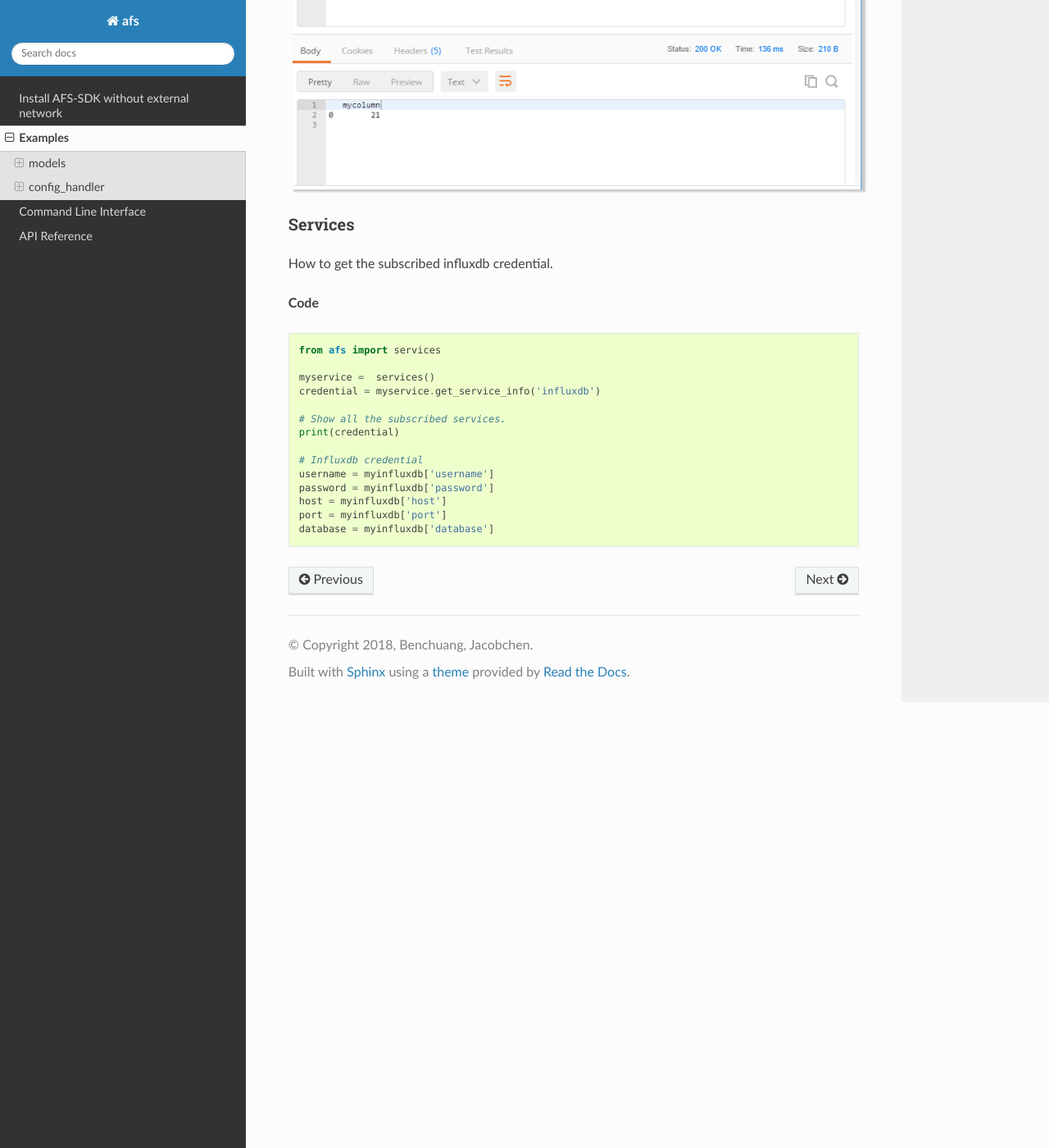
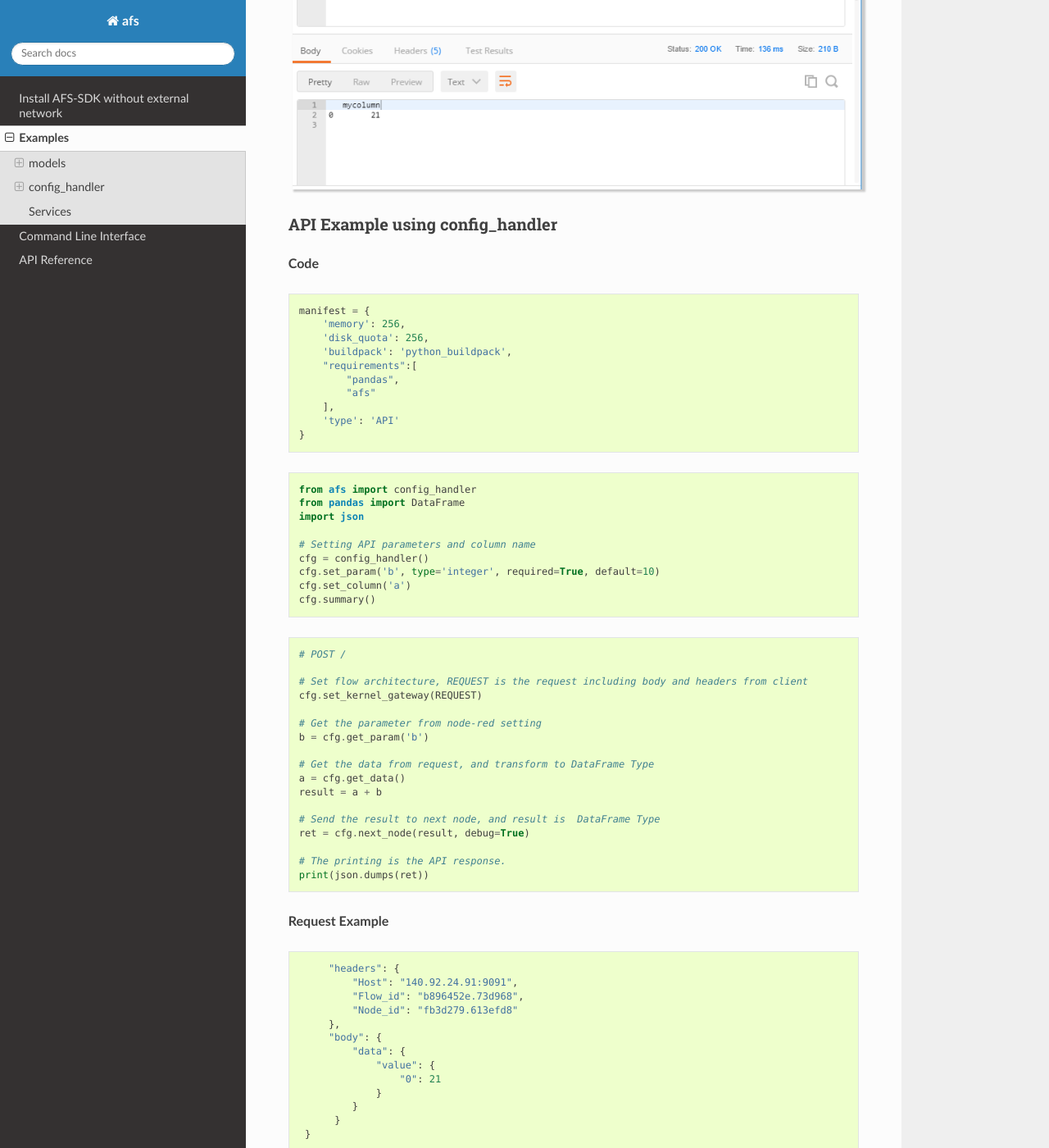
Before and after one commit to WISE-AIFS/afs2-model, a Sphinx documentation site: the page built from docs/Examples.md, in a window 1280 px wide and 1400 px high, scrolled down 4595 px. Shown: the whole window at 82% size. Built offline with Sphinx 7.4.7 and the Read the Docs theme 2.0.0, drawn with Linux system fonts in a browser that asks for light colours; some of the changed text lies outside the part shown.

Commit message:
update documents

````diff
--- a/docs/Examples.md
+++ b/docs/Examples.md
@@ -108,7 +108,97 @@ How to write a AFS API to get data.  [[Example](https://github.com/benchuang1104
 
 ![Flow setting](_static/images/examples/get_data02.PNG)
 
-### Services
+
+### API Example using config_handler
+
+
+**Code**
+```python
+manifest = {
+    'memory': 256,
+    'disk_quota': 256,
+    'buildpack': 'python_buildpack',
+    "requirements":[
+        "pandas",
+        "afs"
+    ],
+    'type': 'API'
+}
+```
+
+
+```python
+from afs import config_handler
+from pandas import DataFrame
+import json
+
+# Setting API parameters and column name
+cfg = config_handler()
+cfg.set_param('b', type='integer', required=True, default=10)
+cfg.set_column('a')
+cfg.summary()
+```
+
+
+```python
+# POST /
+
+# Set flow architecture, REQUEST is the request including body and headers from client
+cfg.set_kernel_gateway(REQUEST)
+
+# Get the parameter from node-red setting
+b = cfg.get_param('b')
+
+# Get the data from request, and transform to DataFrame Type
+a = cfg.get_data()
+result = a + b
+
+# Send the result to next node, and result is  DataFrame Type
+ret = cfg.next_node(result, debug=True)
+
+# The printing is the API response.
+print(json.dumps(ret))
+```
+
+
+**Request Example**
+
+```
+     "headers": {
+         "Host": "140.92.24.91:9091",
+         "Flow_id": "b896452e.73d968",
+         "Node_id": "fb3d279.613efd8"
+     },
+     "body": {
+         "data": {
+             "value": {
+                 "0": 21
+             }
+         }
+      }
+ }
+```
+
+**Response**
+```
+ {
+    "random": 25,
+    "result": {
+        "data": {
+            "value": {
+                "0": 1045
+            }
+        },
+        "node_id": "db4f28d6.59d7e8"
+    }
+}
+```
+
+
+
+
+
+## Services
 
 How to get the subscribed influxdb credential.
 
@@ -119,14 +209,14 @@ from afs import services
 myservice =  services()
 credential = myservice.get_service_info('influxdb')
 
-# Show all the subscribed services.
+# Show one of the credential of the subscribed services.
 print(credential)
 
 # Influxdb credential
-username = myinfluxdb['username']
-password = myinfluxdb['password']
-host = myinfluxdb['host']
-port = myinfluxdb['port']
-database = myinfluxdb['database']
+username = credential['username']
+password = credential['password']
+host = credential['host']
+port = credential['port']
+database = credential['database']
 
 ```
````
Also changed, not shown: examples/adder/adder_0509.md (deleted, +0 -48 lines), examples/adder/usage.md (deleted, +0 -40 lines), 1 other file.
